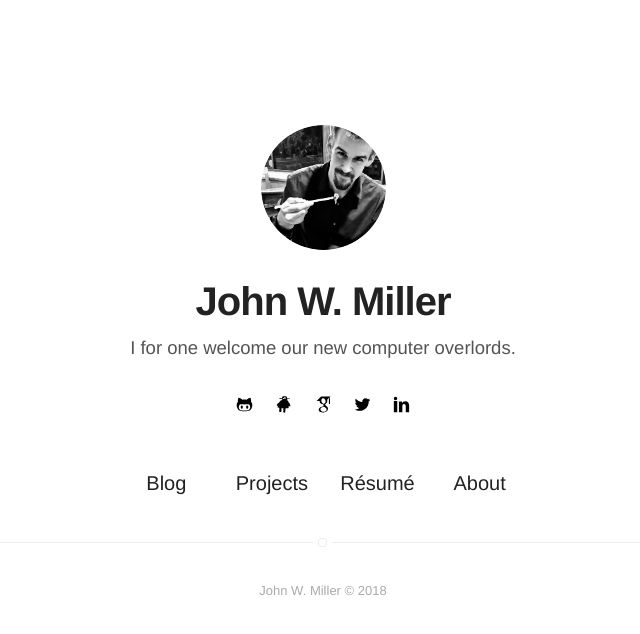
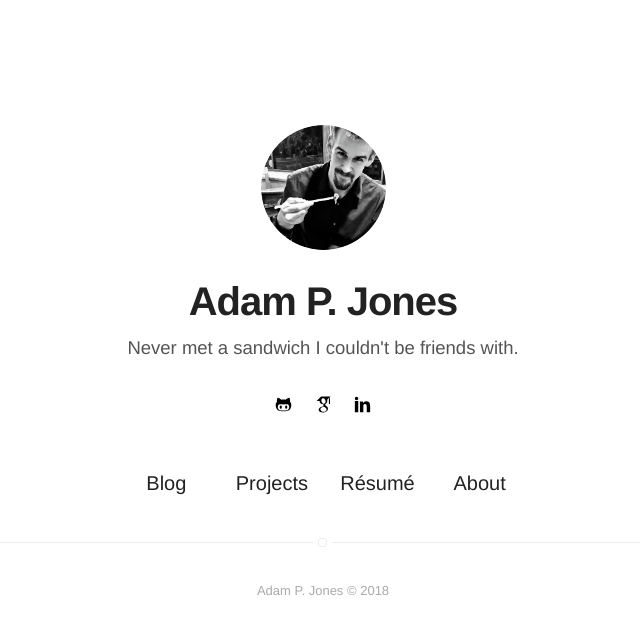
Before and after one commit to meccaLeccaHi/meccaLeccaHi.github.io, a Jekyll site: the page built from index.html, in a window 1280 px wide. Shown: the top 634 px of the page, without its empty margins (317-957 px from the left). Built offline with Jekyll 4.4.1, drawn with Linux system fonts in a browser that asks for light colours.

Commit message:
personalizing template

```diff
--- a/_config.yml
+++ b/_config.yml
@@ -1,12 +1,12 @@
 # main text of home
-name: John W. Miller
-bio: I for one welcome our new computer overlords.
+name: Adam P. Jones
+bio: Never met a sandwich I couldn't be friends with.
 
 # Markdown renderer
 markdown: kramdown
 
 # twitter summary info
-description: I for one welcome our new computer overlords.
+description: Never met a sandwich I couldn't be friends with.
 
 # if it's an external image, update below for true
 # better with square images
@@ -17,40 +17,40 @@ picture: assets/images/john02.png
 # and specify source (external orn local).
 resume: true
 resume-external: false
-resume-url: assets/pdfs/JohnWMiller_Resume.pdf
+resume-url: assets/pdfs/resume.pdf
 
-url: https://johnwmillr.github.io
+url: https://meccaleccahi.github.io/
 
 permalink: /:title/
 
-# To enable google analytics, supply your token below
-analytics-google: 'UA-103816553-1'
+## To enable google analytics, supply your token below
+#analytics-google: 'UA-103816553-1'
 
 # if you don't want comments in your posts, leave categories empty
 disqus:
-  shortname: johnwmillr # enter this from your disqus account
+  shortname:  # enter this from your disqus account
   categories: [blog, project] # only show disqus for posts that have these categories
 
 # if you don't have any of social below, comment the line
-github: johnwmillr
-linkedin: johnwmillr
-instructables: johnwmillr
+github: meccaLeccaHi
+linkedin: adam-p-jones
 googlescholar: eGVw-FAAAAAJ&hl=en
-twitter: johnwmillr
+# email:
+# twitter:
 # facebook:
 # youtube:
 # spotify:
 # stackoverflow:
 # medium:
-# email:
+# instructables:
 
 authors:
-    john:
-        name: John
-        bio: I for one welcome our new computer overlords.
+    adam:
+        name: Adam
+        bio: Never met a sandwich I couldn't be friends with.
         external-image: false
         picture: assets/images/john02.png
-        twitter: johnwmillr
+        linkedin: adam-p-jones
 
 # do you want a larger site? change the option below
 # options: [normal, large] | default: normal
```
Also changed, not shown: README.md, 3 other files.
